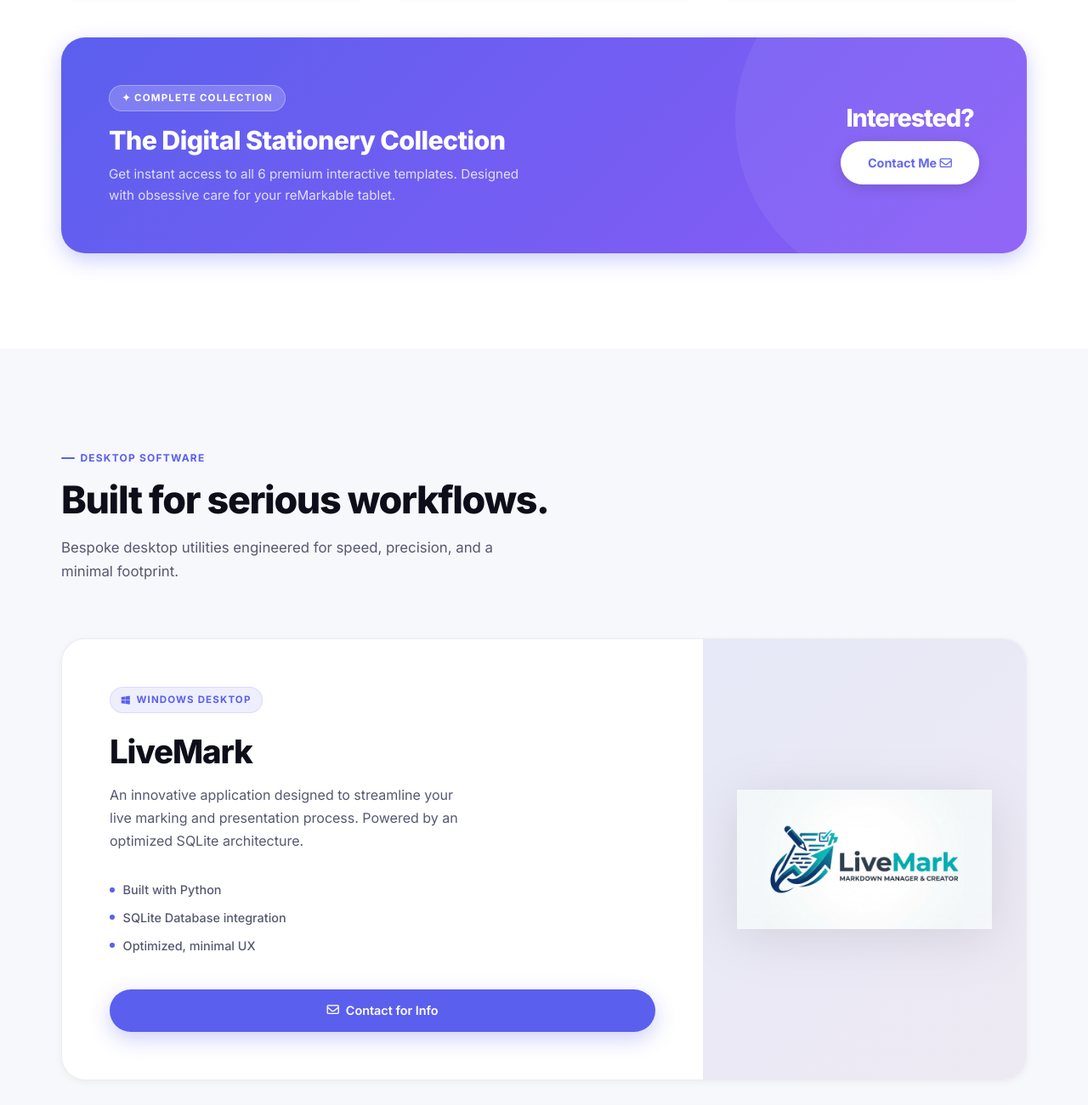
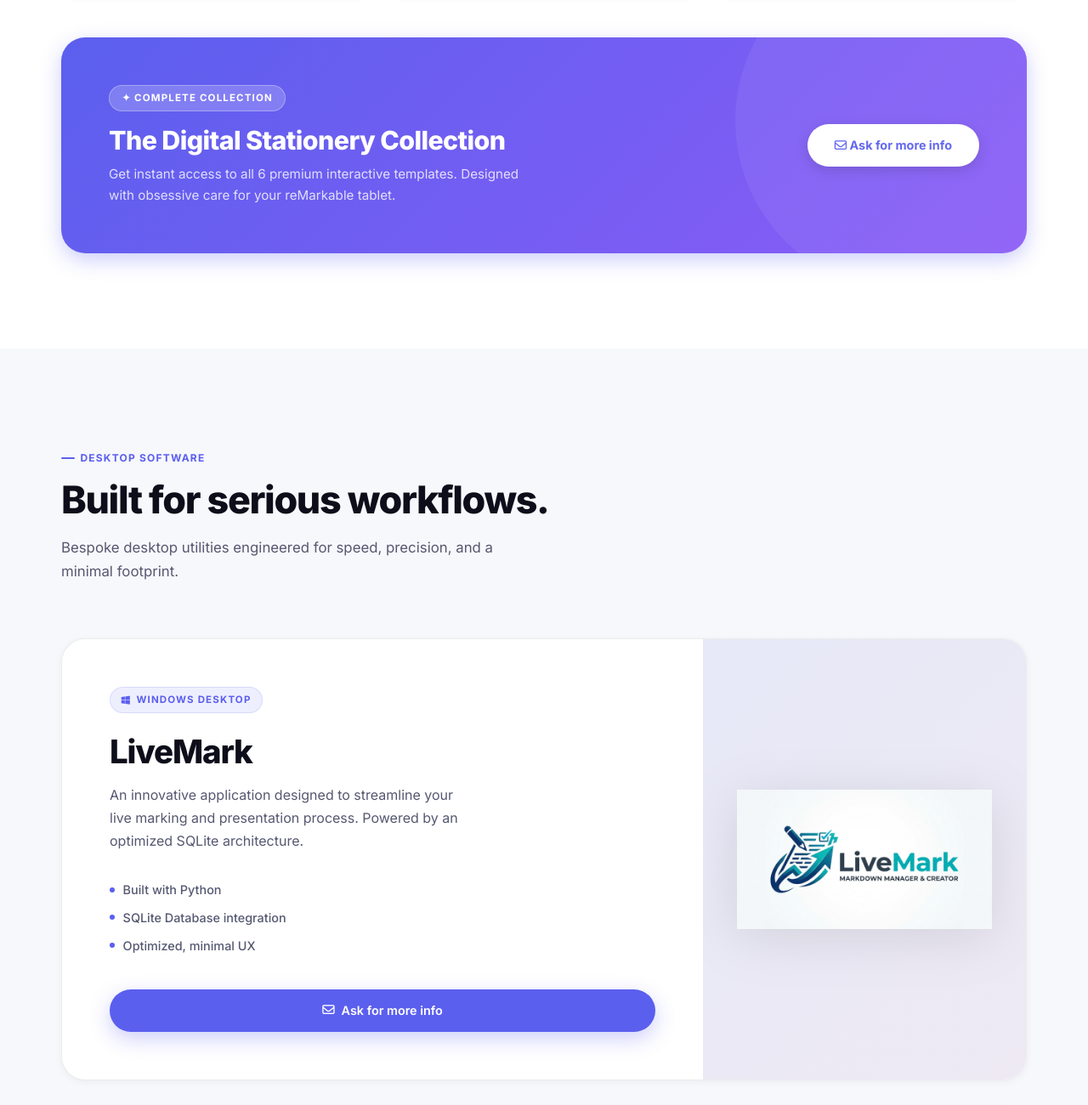
Before and after one commit to warhamster8/hamster-lab, a plain HTML site: page index.html in a window 1280 px wide. Shown: the part 2120-3420 px from the top of the page at 85% size. Drawn offline with Linux system fonts and the light colour scheme.

Commit message:
Cambiati i testi dei pulsanti in 'Ask for more info'

```diff
--- a/index.html
+++ b/index.html
@@ -139,8 +139,7 @@
                             <p class="bundle-desc">Get instant access to all 6 premium interactive templates. Designed with obsessive care for your reMarkable tablet.</p>
                         </div>
                         <div class="bundle-right" style="align-items: center;">
-                            <span class="bundle-price" style="font-size: 1.8rem;">Interested?</span>
-                            <a href="mailto:hamsterlab_dev@protonmail.com" class="bundle-btn">Contact Me <i class="fa-regular fa-envelope"></i></a>
+                            <a href="mailto:hamsterlab_dev@protonmail.com" class="bundle-btn"><i class="fa-regular fa-envelope"></i> Ask for more info</a>
                         </div>
                     </div>
                 </div>
@@ -168,7 +167,7 @@
                                 <li>SQLite Database integration</li>
                                 <li>Optimized, minimal UX</li>
                             </ul>
-                            <a href="mailto:hamsterlab_dev@protonmail.com" class="btn btn-primary"><i class="fa-regular fa-envelope"></i> Contact for Info</a>
+                            <a href="mailto:hamsterlab_dev@protonmail.com" class="btn btn-primary"><i class="fa-regular fa-envelope"></i> Ask for more info</a>
                         </div>
                         <div class="software-visual">
                             <img src="assets/LiveMark_Logo.jpg" alt="LiveMark">
@@ -186,7 +185,7 @@
                                 <li>WebP & JPEG Optimization</li>
                                 <li>Professional RAW Support</li>
                             </ul>
-                            <a href="mailto:hamsterlab_dev@protonmail.com" class="btn btn-pink"><i class="fa-regular fa-envelope"></i> Contact for Info</a>
+                            <a href="mailto:hamsterlab_dev@protonmail.com" class="btn btn-pink"><i class="fa-regular fa-envelope"></i> Ask for more info</a>
                         </div>
                         <div class="software-visual">
                             <img src="assets/FocusDeck_Logo.png" alt="FocusDeck">
```
